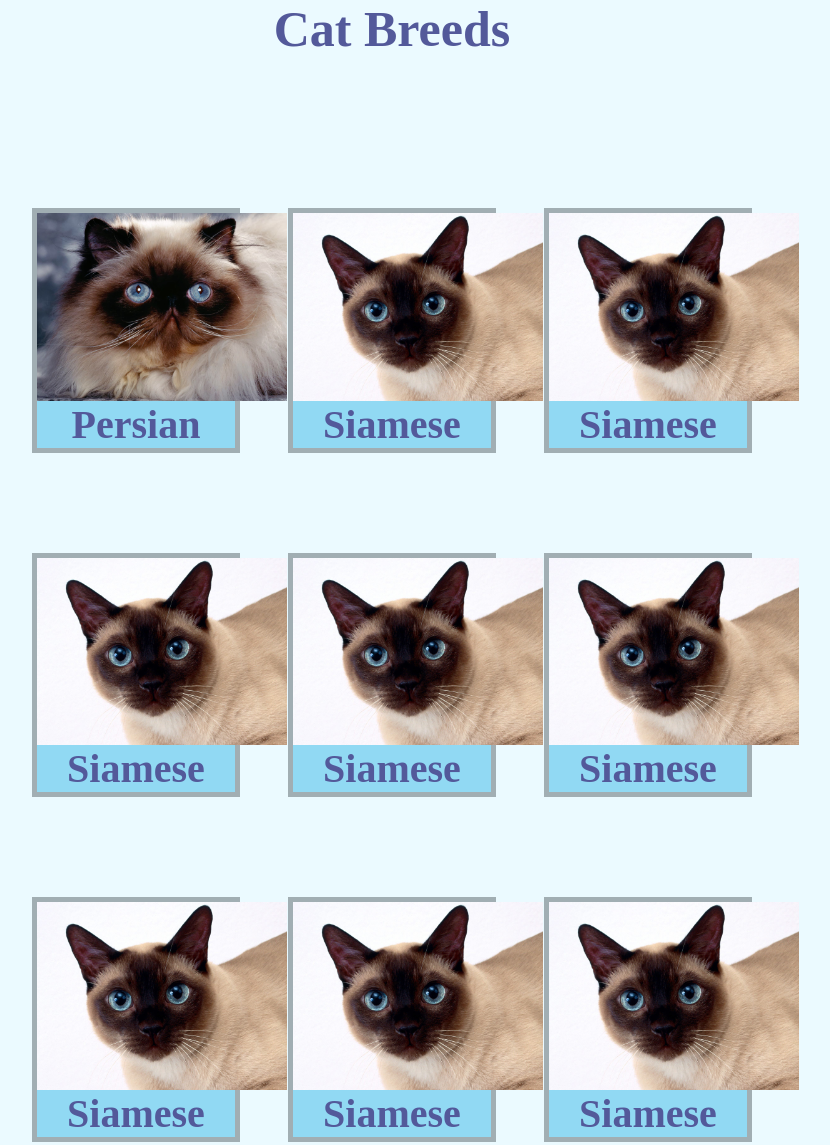
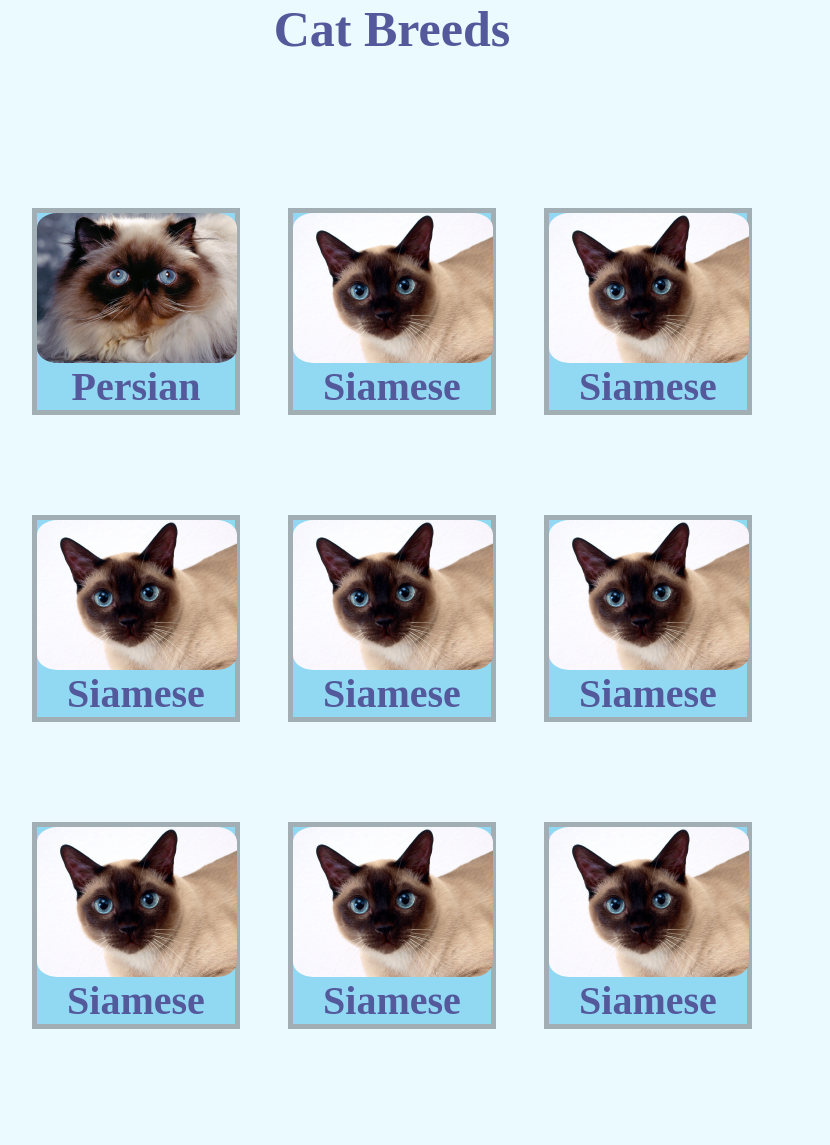
Before and after one commit to staten-island-tech/flexbox-gallery-project-Charcat, a plain HTML site: page index.html in a window 1280 px wide. Shown: the whole page, without its empty margins (248-1078 px from the left). Drawn offline with Linux system fonts and the light colour scheme.

Commit message:
late night code

```diff
--- a/index.html
+++ b/index.html
@@ -12,47 +12,47 @@
     </div>
     <section class="flexbox">
 
-    <div class="flexbox-1">
+    <div class="blog">
           <img class="cat-picture" src="Persian Cat.jpg" alt="Persian Cat">
           <h1 class="title subtitle">Persian</h1>
     </div>
 
-    <div class="flexbox-1">
+    <div class="blog">
         <img class="cat-picture" src="Siamese Cat.jpg" alt="Siamese Cat">
         <h2 class="title subtitle">Siamese</h2>
     </div>
 
-    <div class="flexbox-1">
+    <div class="blog">
         <img class="cat-picture" src="Siamese Cat.jpg" alt="Siamese Cat">
         <h2 class="title subtitle">Siamese</h2>
     </div>
 
-    <div class="flexbox-1">
+    <div class="blog">
         <img class="cat-picture" src="Siamese Cat.jpg" alt="Siamese Cat">
         <h2 class="title subtitle">Siamese</h2>
     </div>
 
-    <div class="flexbox-1">
+    <div class="blog">
         <img class="cat-picture" src="Siamese Cat.jpg" alt="Siamese Cat">
         <h2 class="title subtitle">Siamese</h2>
     </div>
 
-    <div class="flexbox-1">
+    <div class="blog">
         <img class="cat-picture" src="Siamese Cat.jpg" alt="Siamese Cat">
         <h2 class="title subtitle">Siamese</h2>
     </div>
 
-    <div class="flexbox-1">
+    <div class="blog">
         <img class="cat-picture" src="Siamese Cat.jpg" alt="Siamese Cat">
         <h2 class="title subtitle">Siamese</h2>
     </div>
 
-    <div class="flexbox-1">
+    <div class="blog">
         <img class="cat-picture" src="Siamese Cat.jpg" alt="Siamese Cat">
         <h2 class="title subtitle">Siamese</h2>
     </div>
 
-    <div class="flexbox-1">
+    <div class="blog">
         <img class="cat-picture" src="Siamese Cat.jpg" alt="Siamese Cat">
         <h2 class="title subtitle">Siamese</h2>
     </div>
--- a/style.css
+++ b/style.css
@@ -24,7 +24,7 @@ body {
   width: 60vw;
 }
 
-.flexbox-1 {
+.blog {
   border: 0.5rem solid #a1aeb3;
   width: 27%;
   background-color: #91d9f3;
@@ -32,7 +32,8 @@ body {
 }
 
 .cat-picture {
-  width: 25rem;
+  width: 20rem;
+  border-radius: 10%;
 }
 
 .subtitle {
```
